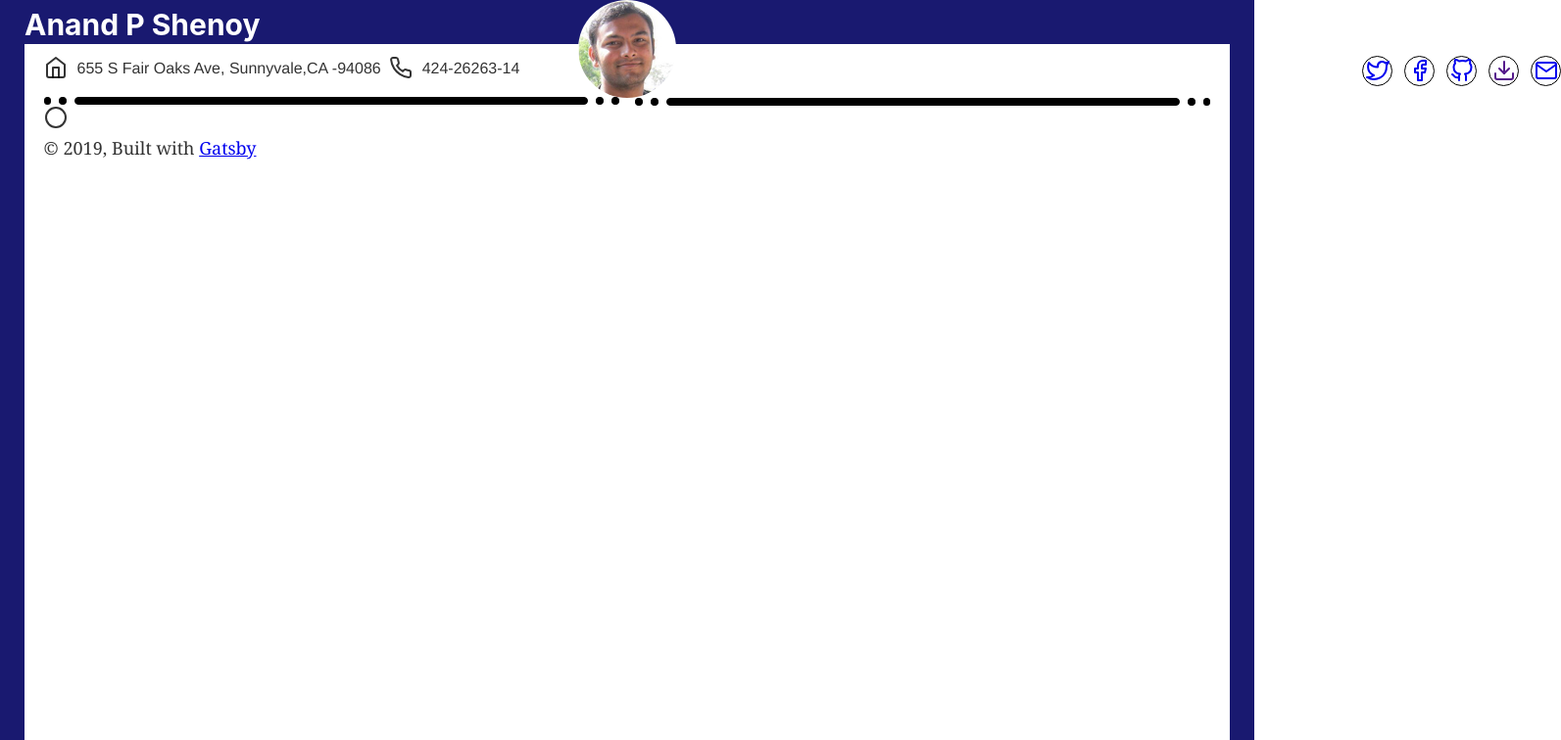
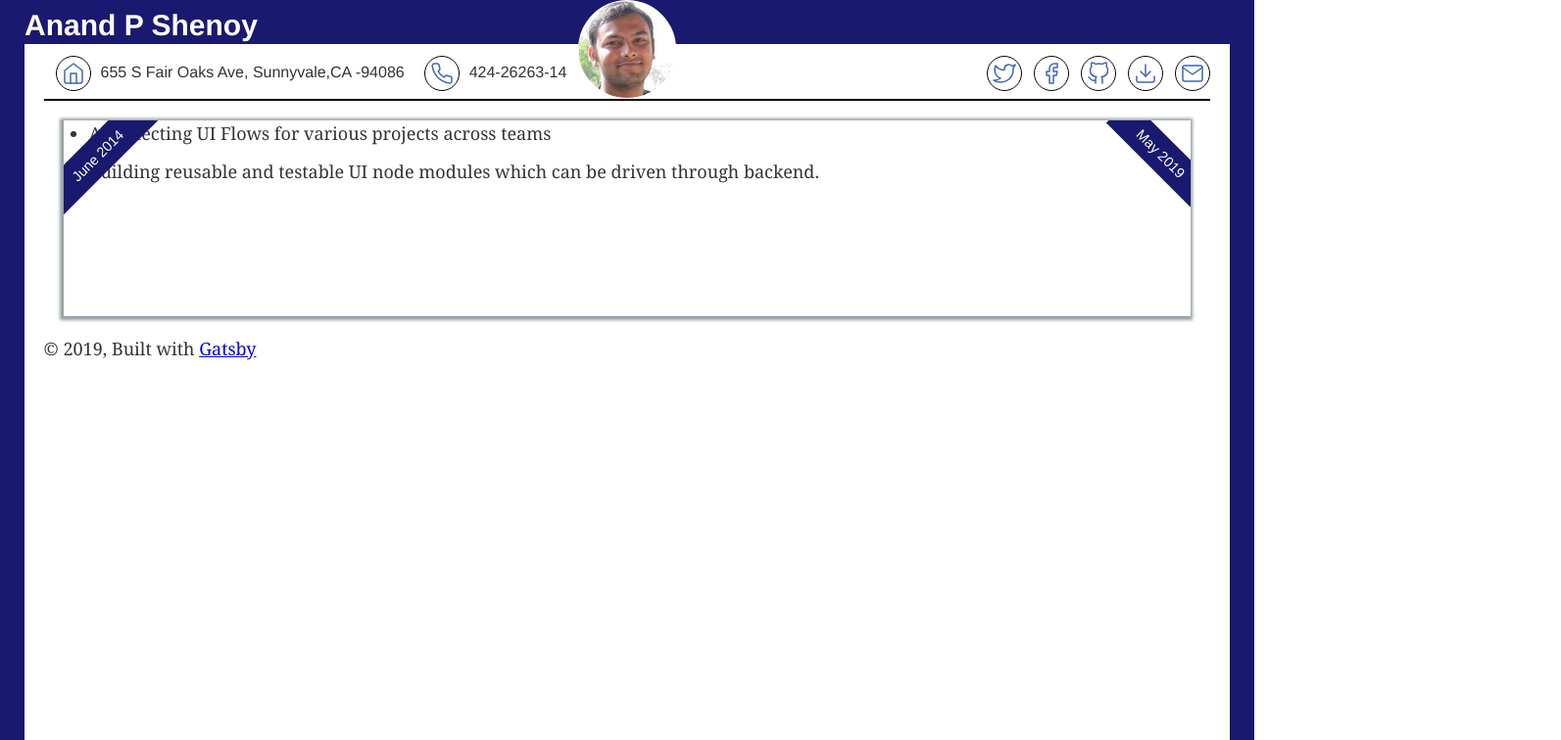
Before and after one commit to anandshenoy14/anandshenoy-resume, a Gatsby site: page / in a window 1280 px wide. Shown: the top 756 px of the page at 98% size, 1593 px wide, since content can reach past the window. Built offline with nearby package versions, Linux system fonts and the light colour scheme; Gatsby itself is replaced by a stand-in of ours.

Commit message:
adding card and basic hover styles

```diff
--- /dev/null
+++ b/src/components/Icon.js
@@ -0,0 +1,7 @@
+import React from "react"
+
+const Icon = ({type,link}) => (
+    <div className="icon"><a href={link}><i data-feather={type}></i></a></div>
+)
+
+export default Icon
--- a/src/components/addressline.js
+++ b/src/components/addressline.js
@@ -1,8 +1,9 @@
 import React from "react"
+import Icon from "../components/Icon"
 
 const AddressLine = () => (
     <div className="address-line">
-        <i data-feather="home"></i>
+        <Icon type="home" link="https://goo.gl/maps/w28ikwVbBmn"/>
         <span className="address">655 S Fair Oaks Ave, Sunnyvale,CA -94086</span>
     </div>
 )
--- /dev/null
+++ b/src/components/card.css
@@ -0,0 +1,38 @@
+.cards-container{
+    margin : 20px;
+  }
+  .card{
+    height : 200px;
+    box-shadow: -1px 1px 3px 3px #96A0A3;
+    position: relative;
+    padding-right : 0px;
+    overflow : hidden;
+  }
+  .date-banner::after{
+    font-family: 'Helvetica Neue';
+    content : attr(data-after);
+    transform: translate(25%, 50%) rotate(45deg);
+    transform-origin: center;
+    background-color: midnightblue;
+    color : white;
+    position : absolute;
+    text-align : center;
+    padding : 4px 30px;
+    font-size : 0.8rem;
+    top : 0px;
+    right : 0px;
+  }
+  .date-banner::before{
+    font-family: 'Helvetica Neue';
+    content : attr(data-before);
+    transform: translate(-25%, 50%) rotate(-45deg);
+    transform-origin: center;
+    background-color: midnightblue;
+    color : white;
+    position : absolute;
+    text-align : center;
+    padding : 5px 36px;
+    font-size : 0.8rem;
+    top : 0px;
+    left : 0px;
+  }
--- /dev/null
+++ b/src/components/card.js
@@ -0,0 +1,19 @@
+import React from "react"
+import "./card.css"
+
+const Card = ({ before, after }) => (
+    <div class="cards-container">
+        <div class="card">
+            <div class="date-banner" data-before={before} data-after={after}>
+            </div>
+            <div class="life-events">
+                <ul>
+                    <li>Architecting UI Flows for various projects across teams</li>
+                    <li>Building reusable and testable UI node modules which can be driven through backend.</li>
+                </ul>
+            </div>
+        </div>
+    </div>
+)
+
+export default Card
--- a/src/components/layout.css
+++ b/src/components/layout.css
@@ -1,5 +1,5 @@
 html {
-  font-family: sans-serif;
+  font-family: 'Helvetica Neue';
   -ms-text-size-adjust: 100%;
   -webkit-text-size-adjust: 100%;
 }
@@ -231,8 +231,7 @@ h1 {
   padding-top: 0;
   margin-bottom: 1.45rem;
   color: inherit;
-  font-family: -apple-system, BlinkMacSystemFont, Segoe UI, Roboto, Oxygen,
-    Ubuntu, Cantarell, Fira Sans, Droid Sans, Helvetica Neue, sans-serif;
+  font-family: 'Helvetica Neue';
   font-weight: bold;
   text-rendering: optimizeLegibility;
   font-size: 2.25rem;
@@ -636,29 +635,14 @@ pre tt:after {
 }
 .lineofdots{
   display : flex;
-  margin-top : 12px;
-}
-.dot{
-  margin-right: 8px;
-  width : 8px;
-  height : 8px;
-  background-color : black;
   border : 1px solid black;
-  border-radius : 50%;
+  margin-top : 8px;
 }
 .address{
-  vertical-align: top;
   font-family: Helvetica neue,sans-serif,monospace;
   margin-left: 10px;
   font-size: 16px;
-}
-.separator{
-    width : 90%;
-    height : 8px;
-    border : 1px solid black;
-    border-radius : 4px;
-    background-color : black;
-    margin-right: 8px;
+  margin-top : 4px;
 }
 
 .right-section .dot{
@@ -669,7 +653,11 @@ pre tt:after {
     margin-right : 0px;
     margin-left : 8px;
 }
+.address-line{
+  display: flex;
+}
 .phone-no-line{
+  display: flex;
   margin-left : 8px;
 }
 .social-wrapper{
@@ -677,17 +665,29 @@ pre tt:after {
   display: flex;
   -webkit-flex-direction: row;
   flex-direction: row;
-  -webkit-justify-content: right;
-  width: 100%;
-  margin-left: 60%;
+  justify-content: flex-end;
 }
 .icon{
-  width : 31px;
-  height : 31px;
-  padding : 2px 2px;
+  width : 36px;
+  height : 36px;
+  padding : 5px;
   border : 1px solid black;
   border-radius : 50%;
   margin-left: 12px;
+}
+.icon a > svg , .icon a:visited > svg, .icon a:active > svg{
+    stroke: #4267b2;
+}
+.icon svg{
+  stroke-width: 1.5;
+}
+.icon:hover{
+  background : black;
+  opacity: 0.8;
+}
+.icon:hover a > svg{
+  stroke : white;
+  stroke-width: 1;
 }
 @media only screen and (max-width: 480px) {
   html {
--- a/src/components/layout.js
+++ b/src/components/layout.js
@@ -1,6 +1,7 @@
 import React from "react"
 import PropTypes from "prop-types"
 import { StaticQuery, graphql } from "gatsby"
+import Card from "../components/card"
 
 import Header from "./header"
 import "./layout.css"
@@ -28,8 +29,10 @@ const Layout = ({ children }) => (
             borderTop : 0
           }}
         >
-          <main>{children}</main>
-          <i data-feather="circle"></i>
+          <main>
+            {children}
+            <Card before="June 2014" after="May 2019"/>
+          </main>
           <footer>
             © {new Date().getFullYear()}, Built with
             {` `}
--- a/src/components/lineofdots.js
+++ b/src/components/lineofdots.js
@@ -2,11 +2,6 @@ import React from "react"
 
 const LineOfDots = () => (
     <div className="lineofdots">
-        <div className="dot"></div>
-        <div className="dot"></div>
-        <div className="separator"></div>
-        <div className="dot"></div>
-        <div className="dot"></div>
     </div>
 )
 export default LineOfDots
--- a/src/components/phonenumberline.js
+++ b/src/components/phonenumberline.js
@@ -1,8 +1,9 @@
 import React from "react"
+import Icon from "../components/Icon"
 
 const PhoneNumberLine = () => (
     <div className="phone-no-line">
-        <i data-feather="phone"></i>
+        <Icon type="phone" link="tel:424-26263-14"/>
         <span className="address">424-26263-14</span>
     </div>
 )
--- a/src/components/profile.css
+++ b/src/components/profile.css
@@ -5,3 +5,6 @@
     width : 100px;
     border-radius: 50%;
 }
+.main{
+    padding : 20px;
+}
--- a/src/pages/index.js
+++ b/src/pages/index.js
@@ -1,12 +1,11 @@
 import React from "react"
-import { Link } from "gatsby"
 
 import Layout from "../components/layout"
-import Image from "../components/image"
 import SEO from "../components/seo"
 import LineOfDots from "../components/lineofdots"
 import AddressLine from "../components/addressline"
 import PhoneNumberLine from "../components/phonenumberline"
+import Icon from "../components/Icon"
 
 
 const IndexPage = () => (
@@ -21,22 +20,15 @@ const IndexPage = () => (
       </div>
       <div className="right-section">
       <div className="social-wrapper">
-        <div className="icon"><a href="https://twitter.com/anandshenoy14"><i data-feather="twitter"></i></a></div>
-        <div className="icon"><a href="https://www.facebook.com/anand.shenoy14"><i data-feather="facebook"></i></a></div>
-        <div className="icon"><a href="https://github.com/anandshenoy14"><i data-feather="github"></i></a></div>
-        <div className="icon"><a href=""><i data-feather="download"></i></a></div>
-        <div className="icon"><a href="mailto:anand.shenoy14@gmail.com"><i data-feather="mail"></i></a></div>
+        <Icon type="twitter" link="https://twitter.com/anandshenoy14"/>
+        <Icon type="facebook" link="https://www.facebook.com/anand.shenoy14"/>
+        <Icon type="github" link="https://github.com/anandshenoy14"/>
+        <Icon type="download" link="../docs/Resume-AnandShenoyEbay_Word_v20190217.pdf"/>
+        <Icon type="mail" link="mailto:anand.shenoy14@gmail.com"/>
       </div>
         <LineOfDots></LineOfDots>
       </div>
     </div>
-    {/* <h1>Hi people</h1>
-    <p>Welcome to your new Gatsby site.</p>
-    <p>Now go build something great.</p>
-    <div style={{ maxWidth: `300px`, marginBottom: `1.45rem` }}>
-      <Image />
-    </div>
-    <Link to="/page-2/">Go to page 2</Link> */}
   </Layout>
 )
 
```
Also changed, not shown: 1 other file.
